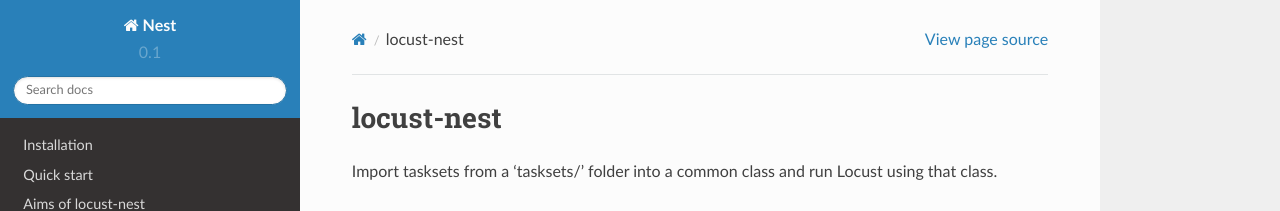
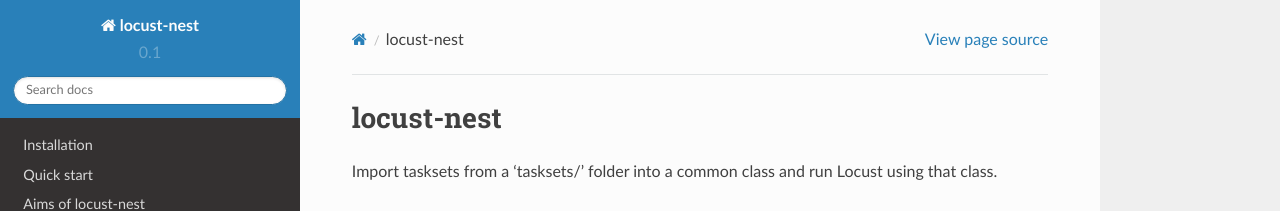
Before and after one commit to BBOXX/nest, a Sphinx documentation site: the page built from docs/index.rst, in a window 1280 px wide. Shown: the top 211 px of the page. Built offline with Sphinx 7.4.7 and the Read the Docs theme 2.0.0, drawn with Linux system fonts in a browser that asks for light colours.

Commit message:
Renamed Nest to locust-nest

```diff
--- a/docs/conf.py
+++ b/docs/conf.py
@@ -21,7 +21,7 @@
 
 # -- Project information -----------------------------------------------------
 
-project = u'Nest'
+project = u'locust-nest'
 copyright = u'2018, George Punter'
 author = u'George Punter'
 
@@ -109,7 +109,7 @@
 # -- Options for HTMLHelp output ---------------------------------------------
 
 # Output file base name for HTML help builder.
-htmlhelp_basename = 'Nestdoc'
+htmlhelp_basename = 'locust-nestdoc'
 
 
 # -- Options for LaTeX output ------------------------------------------------
@@ -136,7 +136,7 @@
 # (source start file, target name, title,
 #  author, documentclass [howto, manual, or own class]).
 latex_documents = [
-    (master_doc, 'Nest.tex', u'Nest Documentation',
+    (master_doc, 'locust-nest.tex', u'locust-nest Documentation',
      u'George Punter', 'manual'),
 ]
 
@@ -146,7 +146,7 @@
 # One entry per manual page. List of tuples
 # (source start file, name, description, authors, manual section).
 man_pages = [
-    (master_doc, 'nest', u'Nest Documentation',
+    (master_doc, 'nest', u'locust-nest Documentation',
      [author], 1)
 ]
 
@@ -157,8 +157,8 @@
 # (source start file, target name, title, author,
 #  dir menu entry, description, category)
 texinfo_documents = [
-    (master_doc, 'Nest', u'Nest Documentation',
-     author, 'Nest', 'One line description of project.',
+    (master_doc, 'locust-nest', u'locust-nest Documentation',
+     author, 'locust-nest', 'One line description of project.',
      'Miscellaneous'),
 ]
 
```
Also changed, not shown: 1 other file.
